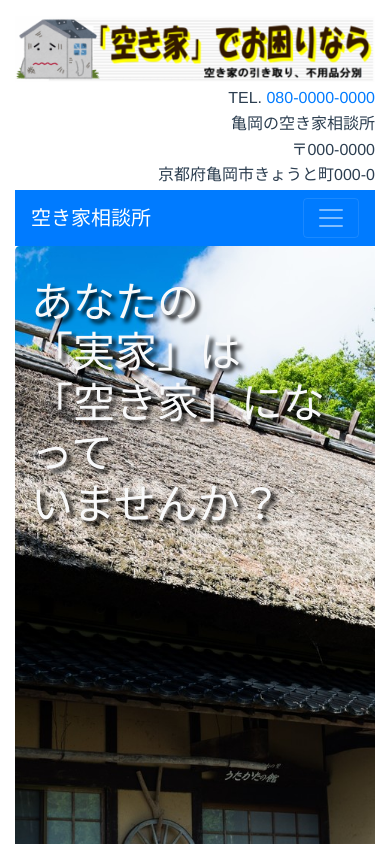
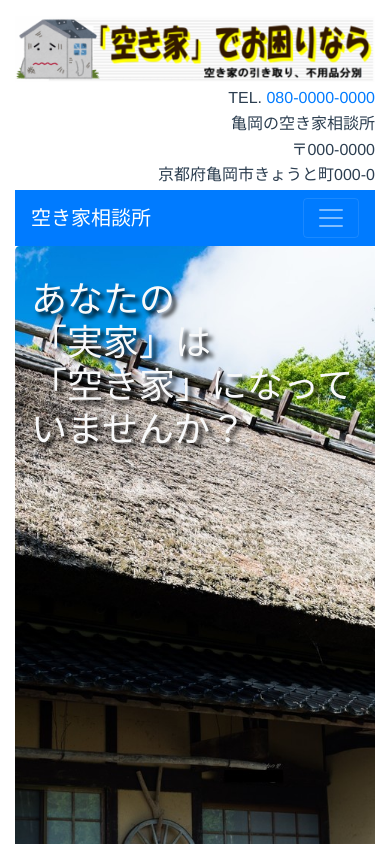
Before and after one commit to nakamura0736/empty-house, a Vue app: page /#/ in a window 390 px wide. Shown: the top 844 px of the page. Built offline with nearby package versions, Linux system fonts and the light colour scheme.

Commit message:
image modify

```diff
--- a/src/components/home.vue
+++ b/src/components/home.vue
@@ -26,7 +26,7 @@
 }
 @media screen and ( max-width:767px) { /* sm */
    #home h1 {
-      font-size: 42px;
+      font-size: 36px;
    }
 }
 @media screen and (min-width:768px) and ( max-width:991px) { /* md */
```
Also changed, not shown: src/assets/img/home.png, 1 other file (tests, documents, lock files or other folders).
